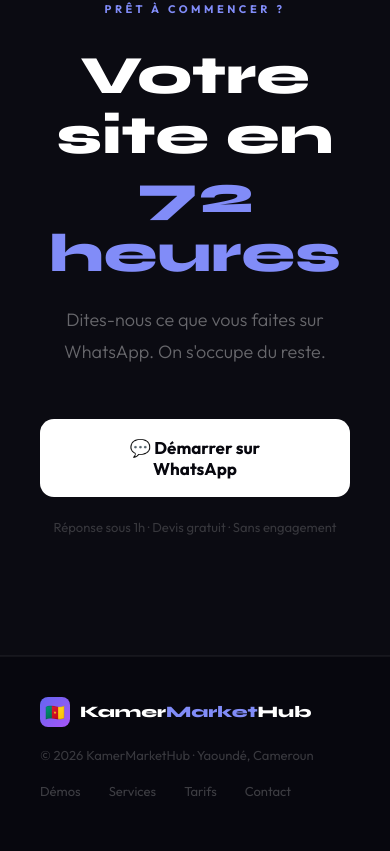
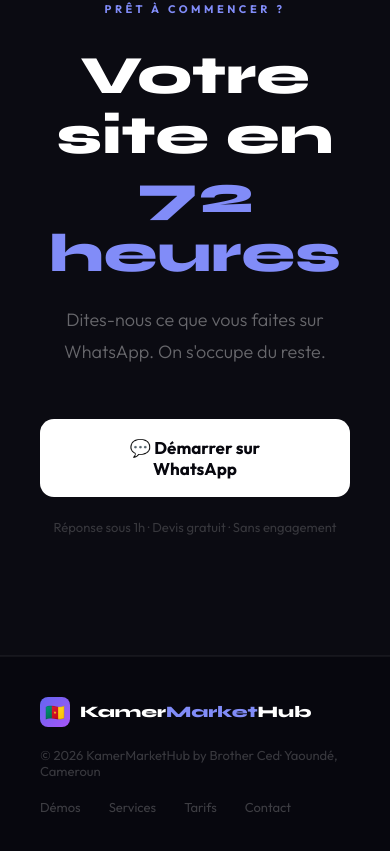
Before and after one commit to Brother656/kamer-market-hub, a Next.js app: page / in a window 390 px wide. Shown: the part 5921-6772 px from the top of the page. Built offline with nearby package versions, Linux system fonts and the light colour scheme.

Commit message:
fix: ajout balise viewport pour responsive mobile

```diff
--- a/app/layout.js
+++ b/app/layout.js
@@ -1,15 +1,15 @@
 export const metadata = {
   title: 'KamerMarketHub — Sites vitrines professionnels à Yaoundé',
-  description: 'Agence web à Yaoundé. Nous créons des sites vitrines modernes pour commerçants camerounais. Design, hébergement, livraison en 48h.',
+  description: 'Agence web à Yaoundé. Sites vitrines modernes pour commerçants camerounais. Design, hébergement, livraison en 72h.',
 }
-import { Analytics } from '@vercel/analytics/react';
 
 export default function RootLayout({ children }) {
   return (
     <html lang="fr">
-      <body>{children}
-        <Analytics />
-      </body>
+      <head>
+        <meta name="viewport" content="width=device-width, initial-scale=1" />
+      </head>
+      <body>{children}</body>
     </html>
   )
 }
--- a/app/page.js
+++ b/app/page.js
@@ -11,7 +11,7 @@ export default function Home() {
     return () => window.removeEventListener('scroll', h)
   }, [])
 
-  const wa = (msg) => `https://wa.me/237600000000?text=${encodeURIComponent(msg)}`
+  const wa = (msg) => `https://wa.me/237673359573?text=${encodeURIComponent(msg)}`
 
   const maquettes = [
     { slug:'chez-grace-beaute',    nom:'Chez Grâce Beauté',   secteur:'Salon de coiffure',       desc:'Design élégant avec galerie, tarifs et réservation WhatsApp instantanée.',  couleur:'#8b2252', emoji:'💇‍♀️', tags:['Beauté','Galerie','WhatsApp'] },
@@ -579,7 +579,7 @@ export default function Home() {
             <div className="nb-icon" style={{width:30,height:30,borderRadius:8,fontSize:16}}>🇨🇲</div>
             <span className="nb-name" style={{fontSize:16}}>Kamer<em>Market</em>Hub</span>
           </div>
-          <p className="ft-copy">© 2026 KamerMarketHub · Yaoundé, Cameroun</p>
+          <p className="ft-copy">© 2026 KamerMarketHub by Brother Ced· Yaoundé, Cameroun</p>
           <div className="ft-links">
             {[['#demos','Démos'],['#services','Services'],['#tarifs','Tarifs'],['#contact','Contact']].map(([h,l])=>(
               <a key={l} href={h}>{l}</a>
```
